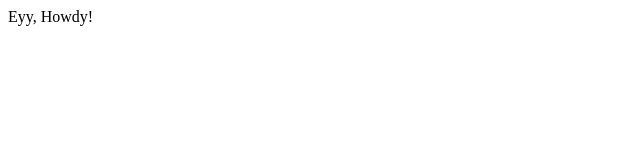
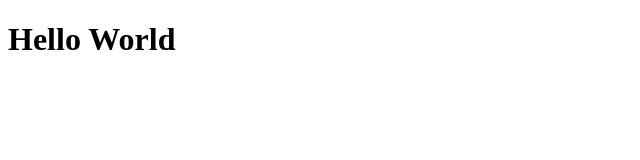
Before and after one commit to jamesprakashjc/js_practice, a plain HTML site: page index.html in a window 1280 px wide. Shown: the whole page, without its empty margins (0-640 px from the left). Drawn offline with Linux system fonts and the light colour scheme.

Commit message:
Updated index.html and created index.js

```diff
--- a/index.html
+++ b/index.html
@@ -7,6 +7,10 @@
     <title>Home</title>
 </head>
 <body>
-    Eyy, Howdy!
+    <h1>Hello World</h1>
+    <script>
+        // I'm learning JavaScript. So this is how you comment...
+        console.log("Hello World");
+    </script>
 </body>
 </html>
```
Also changed, not shown: index.js (added).
